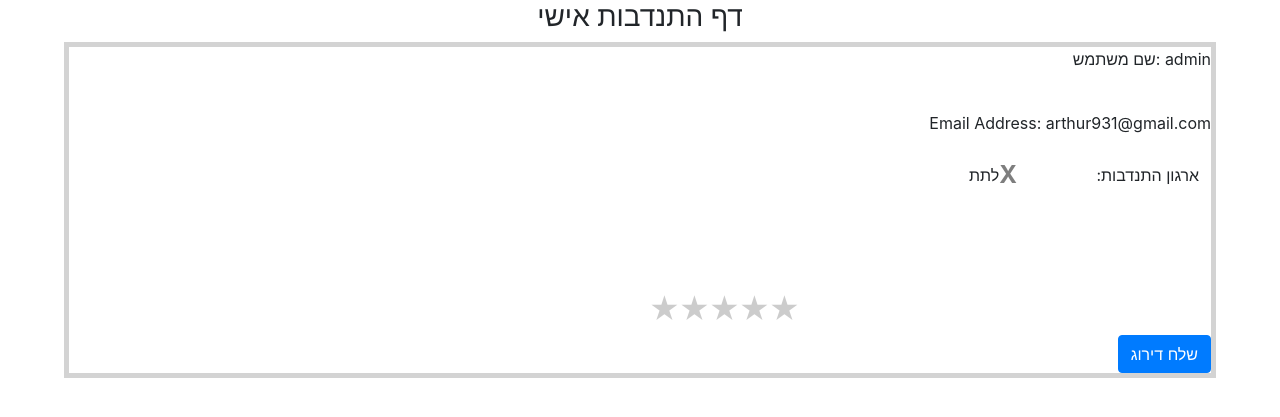
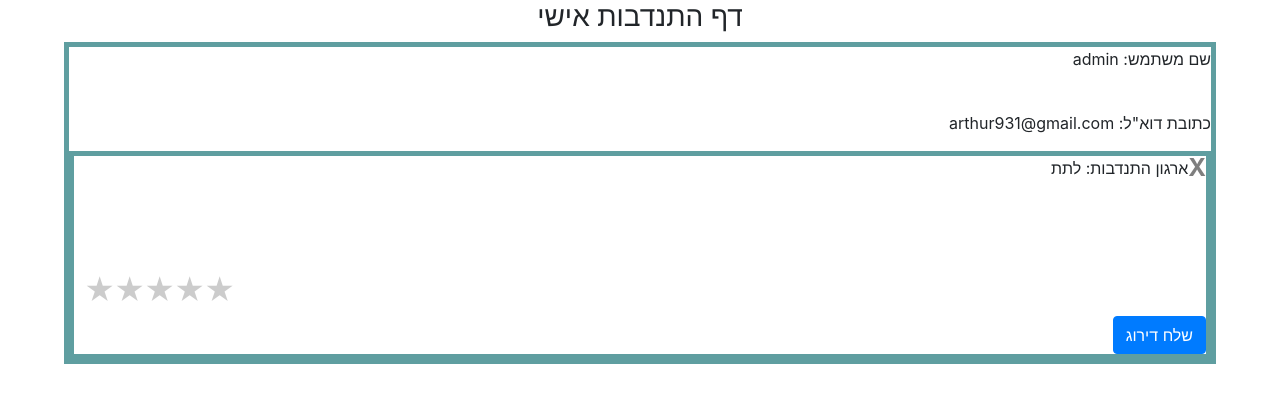
Before and after one commit to arthurlub/Community-volunteering-system, a Flask app: template website/templates/Personal-page.html in a window 1280 px wide. Shown: the part 56-473 px from the top of the page. Run offline with Flask 2, Linux system fonts and the light colour scheme; the template is opened without the code that fills it: values that come from a table or form of the project are taken from there, others are empty; data comes from the database, SQL or seed files in the repository; both versions use the stored data as it was after the commit; some libraries are stand-ins or nearby versions.

Commit message:
19/05 commit

```diff
--- a/website/static/Personal-page.css
+++ b/website/static/Personal-page.css
@@ -1,11 +1,33 @@
-div{
+p {
     text-align: right;
     dir: rtl;
 }
 
 
+a {
+    text-align: right;
+    direction: ltr;
+}
 
+#container1 {
+    direction: rtl;
+    text-align: right;
+    border: cadetblue solid 5px;
+    width: 90%;
+    margin: auto;
+}
 
+#container2 {
+    direction: rtl;
+    text-align: right;
+    border: cadetblue solid 5px;
+    margin: auto;
+}
+
+form {
+    direction: ltr;
+    text-align: right;
+}
 
 /* CSS for 5 star organizations rating */
 
@@ -14,29 +36,35 @@ div{
     height: 46px;
     padding: 0 10px;
 }
+
 .rate:not(:checked) > input {
-    position:absolute;
-    top:-9999px;
+    position: absolute;
+    top: -9999px;
 }
+
 .rate:not(:checked) > label {
-    float:right;
-    width:1em;
-    overflow:hidden;
-    white-space:nowrap;
-    cursor:pointer;
-    font-size:30px;
-    color:#ccc;
+    float: right;
+    width: 1em;
+    overflow: hidden;
+    white-space: nowrap;
+    cursor: pointer;
+    font-size: 30px;
+    color: #ccc;
 }
+
 .rate:not(:checked) > label:before {
     content: '★ ';
 }
+
 .rate > input:checked ~ label {
     color: #ffc700;
 }
+
 .rate:not(:checked) > label:hover,
 .rate:not(:checked) > label:hover ~ label {
     color: #deb217;
 }
+
 .rate > input:checked + label:hover,
 .rate > input:checked + label:hover ~ label,
 .rate > input:checked ~ label:hover,
@@ -44,5 +72,3 @@ div{
 .rate > label:hover ~ input:checked ~ label {
     color: #c59b08;
 }
-
-/* Modified from: https://github.com/mukulkant/Star-rating-using-pure-css */
--- a/website/templates/Personal-page.html
+++ b/website/templates/Personal-page.html
@@ -8,27 +8,20 @@
 {% block content %}
 <h3 align="center">דף התנדבות אישי</h3>
 
-<div dir="rtl" style="text-align:right; border: lightgray solid 5px; width: 90%; margin: auto;">
+<div id="container1">
 
-
-    <p>{{user.first_name}} :שם משתמש </p>
+    <p> שם משתמש: {{user.first_name}}</p>
     <br>
 
-    <p>Email Address: {{user.email}} </p>
+    <p>כתובת דוא"ל:
+        <a> {{user.email}} </a>
+    </p>
 
-    <div style="width: 50%">
-        <table class="table table-borderless w-50 p-3 ">
-            <thead>
-            <tr>
-                <td scope="col">ארגון התנדבות:</td>
-                <td scope="col">{{org.name}}
+    <div id="container2">
+
+        <p>ארגון התנדבות: {{org.name}}
             <button type="button" class="close" onClick="stopVol({{user.id }})">X</button>
-                </td>
-            </tr>
-            </thead>
-    </div>
-</div>
-</table>
+        </p>
 
         <form method="POST">
             <br/><br/><br/>
@@ -49,7 +42,7 @@
             <br/>
             <button type="submit" name="submit_but" class="btn btn-primary">שלח דירוג</button>
         </form>
-
+    </div>
 </div>
 
 
--- a/website/templates/personal-recommendations.html
+++ b/website/templates/personal-recommendations.html
@@ -3,7 +3,6 @@
 
 {% block css %}
 <link rel="stylesheet" href="/static/volunteering-catalog.css">
-<link rel="stylesheet" href="/static/1.css">
 {% endblock %}
 
 {% block content %}
```
Also changed, not shown: website/database.db. Lines whose indentation alone changed are shown as unchanged.
